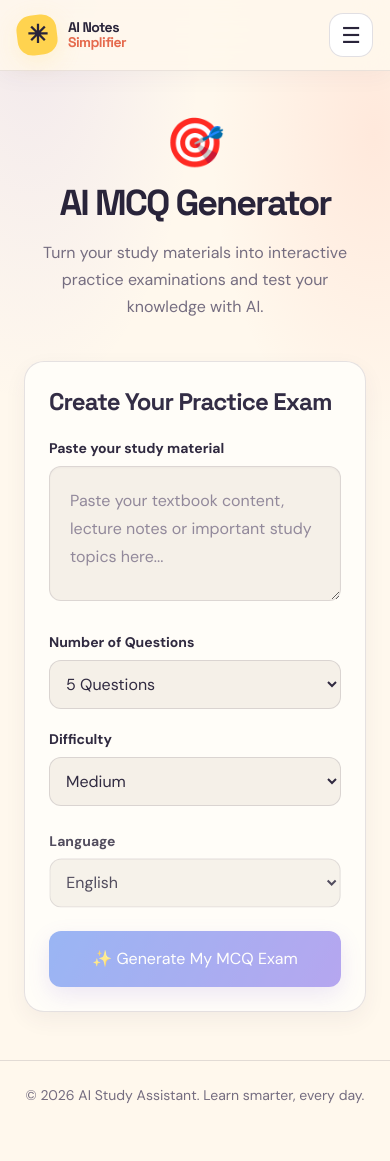
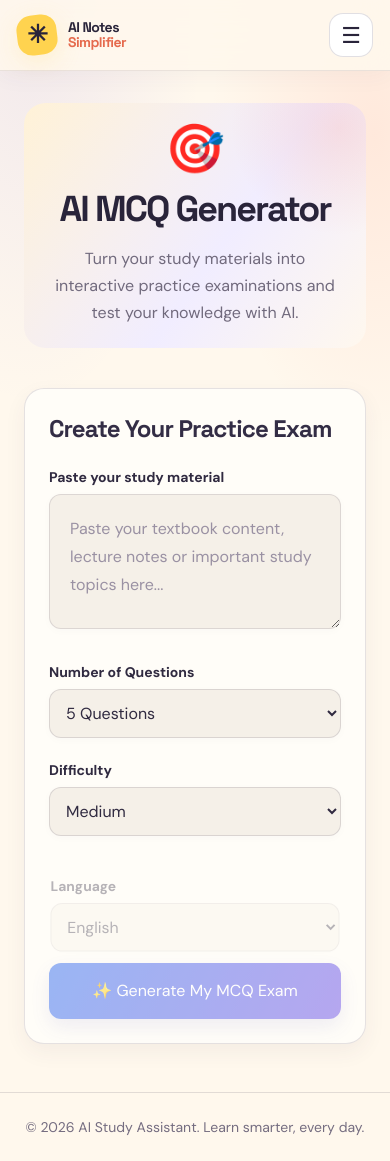
Before and after one commit to mdzubair4g-art/Ai-Study-Assistant, a React (Vite) app: page /mcq in a window 390 px wide. Before the commit the page ends 1129 px from the top, so only its background shows below. Built offline with nearby package versions, Linux system fonts and the light colour scheme.

Commit message:
Finish bright responsive polish across all study pages

```diff
--- a/src/App.css
+++ b/src/App.css
@@ -912,3 +912,202 @@ a.bg-red-600.text-white {
     border-color: rgba(121, 96, 232, .23) !important;
   }
 }
+
+
+/* =========================================================
+   FINAL POLISH — ALL STUDY PAGES
+   Warm editorial surfaces, playful colour, and calm motion.
+   ========================================================= */
+:root {
+  --ink-strong: #29243a;
+  --ink-soft: #716a7d;
+  --paper: #fffdf8;
+  --paper-warm: #fff4e5;
+  --paper-lilac: #f2edff;
+  --paper-peach: #fff0e9;
+  --paper-mint: #eaf8f0;
+  --accent-yellow: #ffd34f;
+  --accent-coral: #ff795e;
+  --accent-purple: #7960e8;
+  --accent-blue: #477bef;
+}
+
+.min-h-screen {
+  color: var(--ink-strong);
+}
+.min-h-screen main {
+  color: var(--ink-strong);
+}
+.min-h-screen main > div.text-center:first-child {
+  padding: 1rem 0 1.4rem;
+}
+.min-h-screen main > div.text-center:first-child > div:first-child {
+  filter: drop-shadow(0 8px 12px rgba(121, 96, 232, .12));
+  animation: gentleBob 4.5s ease-in-out infinite;
+}
+@keyframes gentleBob {
+  0%,100% { transform: translateY(0) rotate(-2deg); }
+  50% { transform: translateY(-5px) rotate(2deg); }
+}
+.min-h-screen main > div.text-center:first-child h1 {
+  margin-inline: auto;
+  color: var(--ink-strong) !important;
+  font-family: "Space Grotesk", sans-serif;
+  font-size: clamp(2rem, 4vw, 3rem);
+  line-height: 1.06;
+}
+.min-h-screen main > div.text-center:first-child p {
+  color: var(--ink-soft) !important;
+}
+
+/* The first feature panel on dashboards and tools feels like a warm welcome. */
+.min-h-screen main > section:first-child:not(.creative-hero) {
+  border-color: rgba(121, 96, 232, .18) !important;
+  background:
+    radial-gradient(circle at 92% 10%, rgba(255,121,94,.16), transparent 28%),
+    linear-gradient(125deg, #fff2d7 0%, #f1edff 58%, #fff8ee 100%) !important;
+}
+.min-h-screen main > section:first-child:not(.creative-hero) h1,
+.min-h-screen main > section:first-child:not(.creative-hero) h2 {
+  color: var(--ink-strong) !important;
+}
+.min-h-screen main > section:first-child:not(.creative-hero) p {
+  color: var(--ink-soft) !important;
+}
+
+/* Main content cards: clean paper surfaces with soft coloured edge details. */
+.min-h-screen main > section:not(:first-child),
+.min-h-screen main > div > section {
+  border-color: var(--stroke) !important;
+}
+.min-h-screen main [class~="rounded-2xl"][class~="bg-gray-900"],
+.min-h-screen main [class~="rounded-3xl"][class~="bg-gray-900"] {
+  background: var(--paper) !important;
+}
+.min-h-screen main [class~="rounded-xl"][class~="bg-gray-800"],
+.min-h-screen main [class~="rounded-2xl"][class~="bg-gray-800"] {
+  background: #f5f0e8 !important;
+}
+
+/* Stats, weekly charts and progress indicators. */
+.min-h-screen main .grid > [class~="rounded-2xl"][class~="p-6"] {
+  position: relative;
+  overflow: hidden;
+}
+.min-h-screen main .grid > [class~="rounded-2xl"][class~="p-6"]::after {
+  content: "";
+  position: absolute;
+  width: 92px;
+  height: 92px;
+  right: -52px;
+  top: -52px;
+  border-radius: 50%;
+  background: rgba(121, 96, 232, .10);
+  pointer-events: none;
+}
+.min-h-screen main [class~="bg-blue-500"][class~="rounded-full"],
+.min-h-screen main [class~="bg-blue-500"][class~="rounded-t-lg"] {
+  background: linear-gradient(90deg, #477bef, #8b70ec) !important;
+}
+.min-h-screen main [class~="bg-gray-700"][class~="rounded-full"],
+.min-h-screen main [class~="bg-gray-800"][class~="rounded-full"] {
+  background: #eee8e1 !important;
+}
+
+/* Forms are paper-white with visible labels and a soft focus ring. */
+.min-h-screen main label {
+  display: inline-block;
+  margin-bottom: .45rem;
+  color: #514961;
+}
+.min-h-screen main textarea,
+.min-h-screen main input:not([type="checkbox"]):not([type="radio"]),
+.min-h-screen main select {
+  box-shadow: 0 2px 8px rgba(54, 43, 72, .025);
+}
+.min-h-screen main textarea::placeholder,
+.min-h-screen main input::placeholder {
+  color: #9a91a3 !important;
+}
+.min-h-screen main textarea:focus,
+.min-h-screen main input:focus,
+.min-h-screen main select:focus {
+  border-color: #8a73ed !important;
+  box-shadow: 0 0 0 4px rgba(121, 96, 232, .12);
+}
+
+/* Consistent pill treatments for filters and status labels. */
+.min-h-screen main button[class*="rounded-full"] {
+  border-radius: 999px;
+}
+.min-h-screen main button[class*="bg-gray-800"],
+.min-h-screen main button[class*="bg-gray-700"] {
+  border: 1px solid rgba(54, 43, 72, .10);
+}
+.min-h-screen main button[class*="bg-blue-600"],
+.min-h-screen main button[class*="bg-purple-600"] {
+  box-shadow: 0 8px 20px rgba(93, 91, 195, .18);
+}
+.min-h-screen main button[class*="bg-green-600"],
+.min-h-screen main button[class*="bg-green-700"] {
+  box-shadow: 0 8px 20px rgba(43, 152, 118, .14);
+}
+
+/* Smooth hover cards and tactile controls without adding a runtime dependency. */
+@media (hover: hover) and (prefers-reduced-motion: no-preference) {
+  .min-h-screen main [class~="rounded-2xl"][class~="border"]:hover,
+  .min-h-screen main [class~="rounded-xl"][class~="border"]:hover {
+    border-color: rgba(121, 96, 232, .24) !important;
+    box-shadow: 0 16px 36px rgba(75, 56, 92, .11);
+  }
+  .min-h-screen main button:not(:disabled):hover {
+    transform: translateY(-2px);
+  }
+  .min-h-screen main button:not(:disabled):active {
+    transform: translateY(0) scale(.98);
+  }
+}
+
+/* A light stagger for grids; continuous text and navigation remain still. */
+@keyframes softCardIn {
+  from { opacity: 0; transform: translateY(14px) scale(.99); }
+  to { opacity: 1; transform: translateY(0) scale(1); }
+}
+@media (prefers-reduced-motion: no-preference) {
+  .min-h-screen main .grid > [class~="rounded-2xl"] {
+    animation: softCardIn .55s both;
+  }
+  .min-h-screen main .grid > [class~="rounded-2xl"]:nth-child(2) { animation-delay: .04s; }
+  .min-h-screen main .grid > [class~="rounded-2xl"]:nth-child(3) { animation-delay: .08s; }
+  .min-h-screen main .grid > [class~="rounded-2xl"]:nth-child(4) { animation-delay: .12s; }
+  .min-h-screen main .grid > [class~="rounded-2xl"]:nth-child(5) { animation-delay: .16s; }
+  .min-h-screen main .grid > [class~="rounded-2xl"]:nth-child(6) { animation-delay: .20s; }
+}
+
+/* Hide browser-specific dark native controls; keep the page fully light. */
+:root { color-scheme: light; }
+input, textarea, select { color-scheme: light; }
+
+/* Responsive tightening for smaller screens. */
+@media (max-width: 700px) {
+  .min-h-screen main {
+    padding-top: 2rem;
+    padding-bottom: 3rem;
+  }
+  .min-h-screen main > div.text-center:first-child {
+    margin-bottom: 2rem;
+  }
+  .min-h-screen main > div.text-center:first-child h1 {
+    font-size: clamp(1.9rem, 8vw, 2.5rem);
+  }
+  .min-h-screen main > section:first-child:not(.creative-hero) {
+    padding: 1.35rem !important;
+    border-radius: 1.35rem !important;
+  }
+}
+@media (prefers-reduced-motion: reduce) {
+  .min-h-screen main > div.text-center:first-child > div:first-child,
+  .min-h-screen main .grid > [class~="rounded-2xl"] {
+    animation: none !important;
+  }
+}
```
